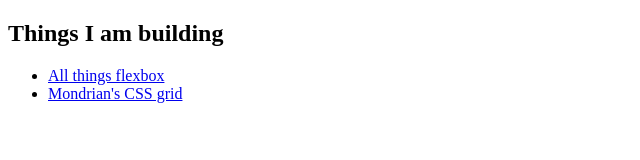
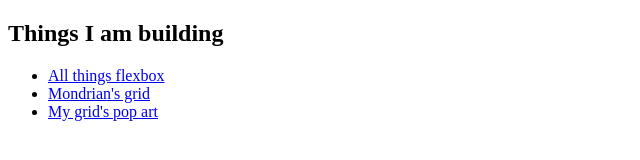
Before and after one commit to giuliazeni/frontend-stuff, a plain HTML site: page index.html in a window 1280 px wide. Shown: the whole page, without its empty margins (0-640 px from the left). Drawn offline with Linux system fonts and the light colour scheme.

Commit message:
added grid-3 to homepage

```diff
--- a/index.html
+++ b/index.html
@@ -13,7 +13,8 @@
     <h2>Things I am building</h2>
     <ul>
       <li><a href="flexbox-3/">All things flexbox</a></li>
-      <li><a href="mondrian-css/">Mondrian's CSS grid</a></li>
+      <li><a href="mondrian-css/">Mondrian's grid</a></li>
+      <li><a href="grid-3/">My grid's pop art</a></li>
     </ul>
   </body>
 </html>
```
